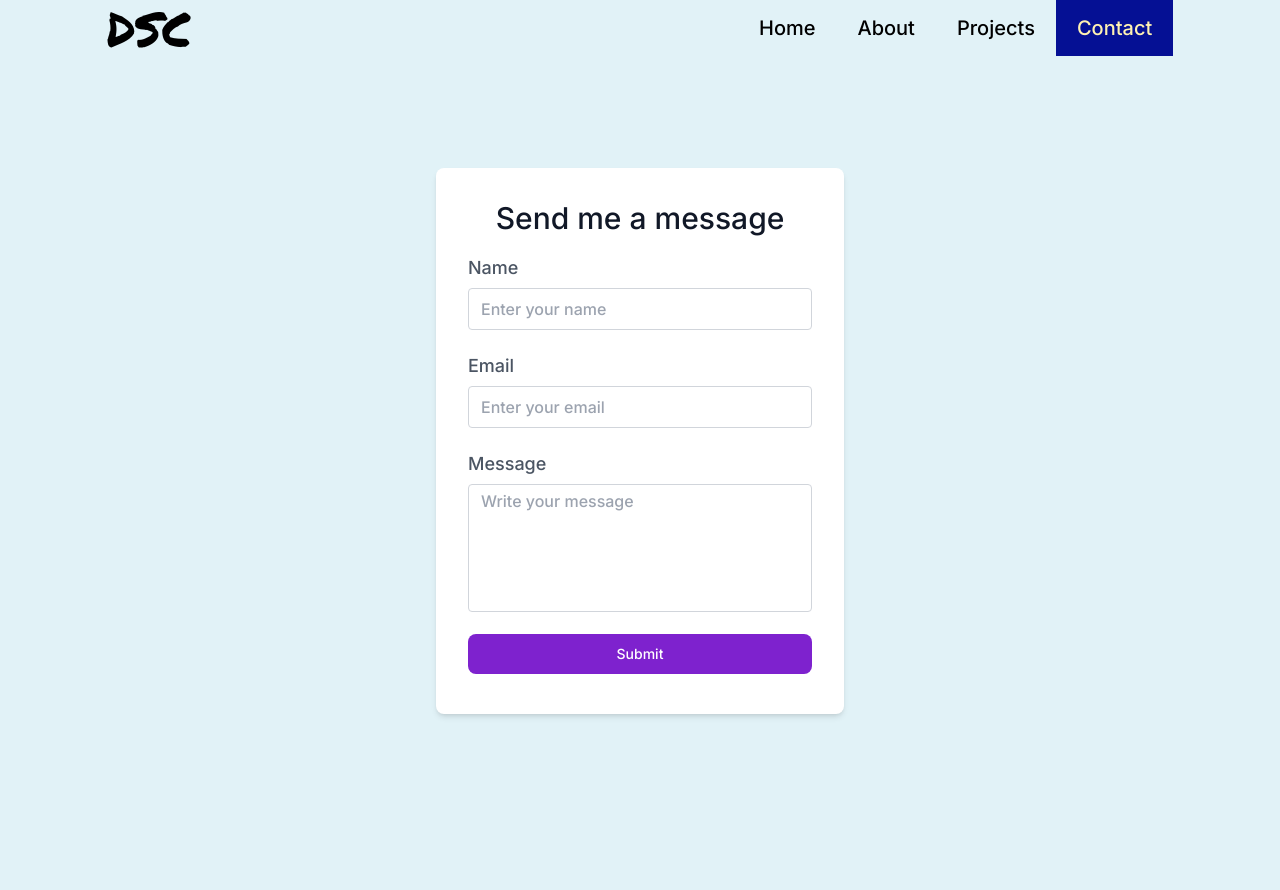
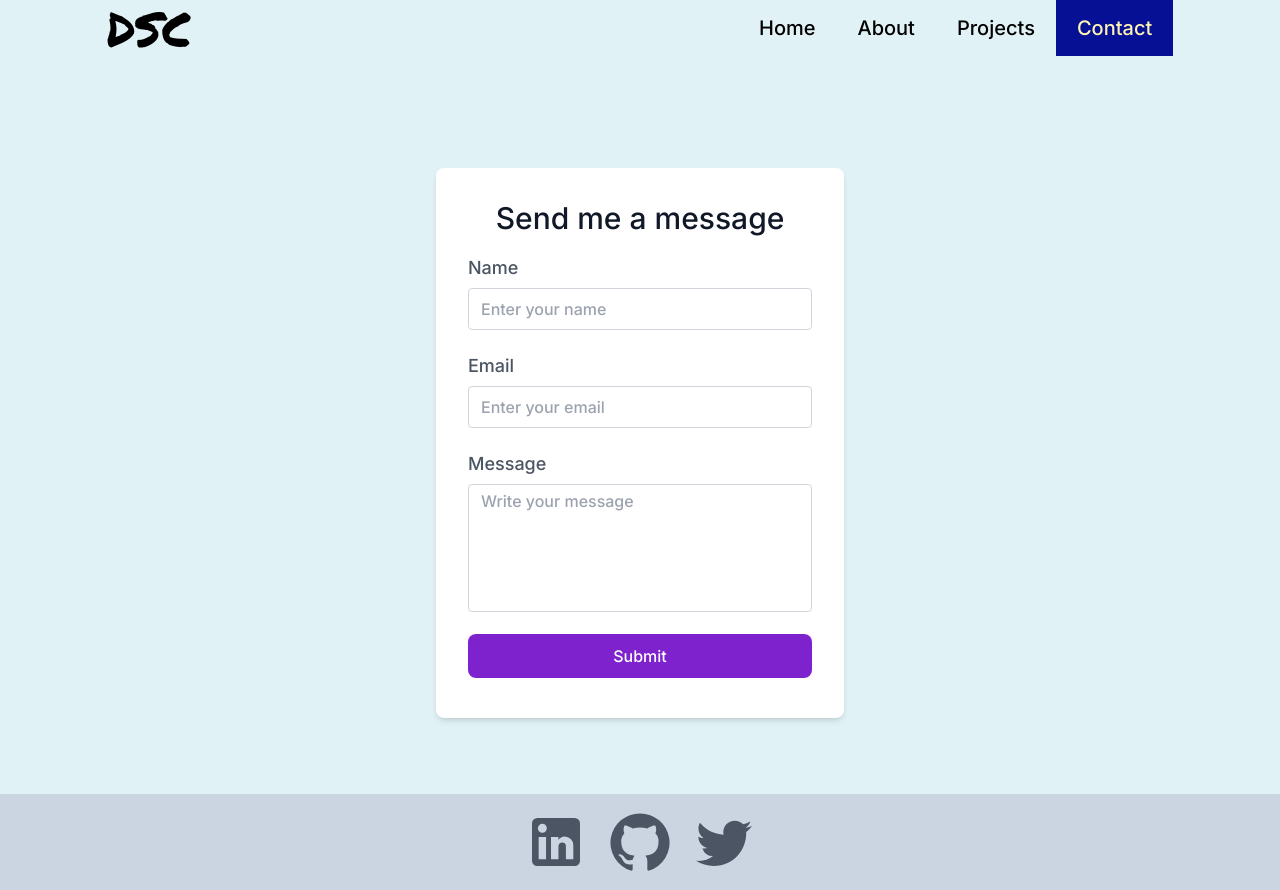
Before and after one commit to SaiChakri-d/d-sai-chakri-portfolio, a React (Create React App) app: page /contact in a window 1280 px wide. Before the commit the page ends 856 px from the top, so only its background shows below. Built offline with nearby package versions, Linux system fonts and the light colour scheme.

Commit message:
modified UI, added social links

```diff
--- a/package.json
+++ b/package.json
@@ -18,7 +18,7 @@
     "react-router-dom": "^6.3.0",
     "react-scripts": "5.0.1",
     "react-scroll": "^1.8.7",
-    "react-tsparticles": "^2.2.2",
+    "react-tsparticles": "^1.40.2",
     "web-vitals": "^2.1.4",
     "yup": "^0.32.11"
   },
--- a/src/components/AboutMe.js
+++ b/src/components/AboutMe.js
@@ -45,10 +45,11 @@ export default function AboutMe() {
         <a
           href="https://drive.google.com/file/d/1idtjYC9_pr5C5TuOouH5RhSMC3L3GXph/view?usp=sharing"
           target="_blank"
+          rel="noreferrer"
         >
           <button
             type="button"
-            className="focus:outline-none text-white bg-purple-700 hover:bg-purple-800 focus:ring-4 focus:ring-purple-300 font-medium rounded-lg text-sm px-5 py-2.5 mb-2 dark:bg-purple-600 dark:hover:bg-purple-700 dark:focus:ring-purple-900"
+            className="focus:outline-none text-white bg-purple-700 hover:bg-purple-800 focus:ring-4 focus:ring-purple-300 font-medium rounded-lg text-md px-5 py-2.5 mb-2 dark:bg-purple-600 dark:hover:bg-purple-700 dark:focus:ring-purple-900"
           >
             Click Here For Resume
           </button>
@@ -82,7 +83,7 @@ export default function AboutMe() {
                   className="px-3 py-2 bg-gray-50 m-3 sm:grid-cols-2 md:grid-cols-3 lg:grid-cols-4 rounded-lg flex items-center hover:scale-125 cursor-pointer md:w-48 w-40"
                   key={index}
                 >
-                  <img alt={`image${index}`} src={el.link} className="w-12" />
+                  <img alt={`pic${index}`} src={el.link} className="w-12" />
                   <h4 className="text-md ml-3 text-center">{el.name}</h4>
                 </motion.div>
               ))}
--- a/src/components/Contact.js
+++ b/src/components/Contact.js
@@ -1,9 +1,11 @@
 import React, { useRef } from "react";
 import { Formik, Form } from "formik";
-import MailIcon from "@mui/icons-material/Mail";
 import * as Yup from "yup";
 import "./Contact.css";
 import emailjs from "@emailjs/browser";
+import GitHubIcon from "@mui/icons-material/GitHub";
+import LinkedInIcon from "@mui/icons-material/LinkedIn";
+import TwitterIcon from "@mui/icons-material/Twitter";
 
 function Contact() {
   const initialValues = {
@@ -55,19 +57,6 @@ function Contact() {
   };
 
   return (
-    // <div className="contact grid grid-rows-5">
-    //   <div className="left">
-    //     <img src={MailIcon} alt=""></img>
-    //     <a class="underline" href="mailto: saichakri.d@gmail.com?subject= &body= ">
-    //       saichakri.d@gmail.com
-    //     </a>
-    //   </div>
-    //   <div className="right">right container</div>
-    // </div>
-    // <div className="contact w-2/3 mt-3 mx-auto bg-slate-300">
-
-    // </div>
-
     <div className="Contact">
       <Formik
         initialValues={initialValues}
@@ -86,9 +75,7 @@ function Contact() {
         }) => (
           <Form ref={form} onSubmit={handleSubmit}>
             <section className="text-gray-600 body-font">
-              <div className="text-center px-auto">
-
-              </div>
+              <div className="text-center px-auto"></div>
               <div className="container px-7 sm:py-14 mx-auto flex">
                 <div className="lg:w-1/3 md:w-1/2 mt-0 bg-white rounded-lg p-8 flex flex-col md:mx-auto w-full md:mt-0 z-10 shadow-md">
                   <h2 className="text-center text-gray-900 text-3xl mb-3 font-medium title-font">
@@ -158,10 +145,70 @@ function Contact() {
                   </div>
                   <button
                     type="submit"
-                    className="focus:outline-none text-white bg-purple-700 hover:bg-purple-800 focus:ring-4 focus:ring-purple-300 font-medium rounded-lg text-sm px-5 py-2.5 mb-2 dark:bg-purple-600 dark:hover:bg-purple-700 dark:focus:ring-purple-900"
+                    className="focus:outline-none text-white bg-purple-700 hover:bg-purple-800 focus:ring-4 focus:ring-purple-300 font-medium rounded-lg text-md px-5 py-2.5 mb-2 dark:bg-purple-600 dark:hover:bg-purple-700 dark:focus:ring-purple-900"
                   >
                     Submit
                   </button>
+                </div>
+              </div>
+              {/* Links */}
+              <div className="h-24 bg-slate-300 mt-5 flex justify-center space-x-5">
+                <div className="w-10 md:w-16">
+                  <a
+                    href="https://www.linkedin.com/in/sai-chakri-d-ba3546278/"
+                    target="_blank"
+                    rel="noreferrer"
+                  >
+                    {
+                      <LinkedInIcon
+                        sx={{
+                          height: "100%",
+                          width: "100%",
+                          "&:hover": {
+                            color: "#051094",
+                          },
+                        }}
+                      />
+                    }
+                  </a>
+                </div>
+                <div className="w-10 md:w-16">
+                  <a
+                    href="https://github.com/SaiChakri-d/"
+                    target="_blank"
+                    rel="noreferrer"
+                  >
+                    {
+                      <GitHubIcon
+                        sx={{
+                          height: "100%",
+                          width: "100%",
+                          "&:hover": {
+                            color: "#051094",
+                          },
+                        }}
+                      />
+                    }
+                  </a>
+                </div>
+                <div className="w-10 md:w-16">
+                  <a
+                    href="https://twitter.com/dschakri117/"
+                    target="_blank"
+                    rel="noreferrer"
+                  >
+                    {
+                      <TwitterIcon
+                        sx={{
+                          height: "100%",
+                          width: "100%",
+                          "&:hover": {
+                            color: "#051094",
+                          },
+                        }}
+                      />
+                    }
+                  </a>
                 </div>
               </div>
             </section>
--- a/src/components/Home.js
+++ b/src/components/Home.js
@@ -2,11 +2,6 @@ import React from "react";
 import ParticlesBg from "./ParticlesBg";
 import "../Global.css"
 const styles = {
-  bgImg: {
-    backgroundImage: "url(../assets/Snowbg-01.jpg)",
-    height: "calc100",
-  },
-
   centerFit: {
     height: "calc(100vh - 3.5rem)",
   },
--- a/src/components/Projects.js
+++ b/src/components/Projects.js
@@ -29,12 +29,12 @@ const Projects = () => {
                 </div>
 
                 <div className="buttons flex mx-4 my-2 space-x-3">
-                  <a href={item.github} target="_blank">
+                  <a href={item.github} target="_blank" rel="noreferrer">
                     <button className="text-purple-700 hover:text-white border border-purple-700 hover:bg-purple-800 focus:ring-4 focus:outline-none focus:ring-purple-300 font-medium rounded-lg text-sm px-5 py-2.5 text-center mr-2 mb-2 dark:border-purple-400 dark:text-purple-400 dark:hover:text-white dark:hover:bg-purple-500 dark:focus:ring-purple-900">
                       GitHub Code
                     </button>
                   </a>
-                  <a href={item.netlify} target="_blank">
+                  <a href={item.netlify} target="_blank" rel="noreferrer">
                     <button className="text-white bg-gradient-to-br from-green-400 to-blue-600 hover:bg-gradient-to-bl focus:ring-4 focus:outline-none focus:ring-green-200 dark:focus:ring-green-800 font-medium rounded-lg text-sm px-5 py-2.5 text-center mr-2 mb-2">
                       Live Link
                     </button>
@@ -44,9 +44,9 @@ const Projects = () => {
             </div>
           ))}
         </div>
-        <div className="buttons flex justify-center mb-9 pb-9">
-          <a href="https://github.com/SaiChakri-d" target="_blank">
-            <button className="focus:outline-none text-white bg-purple-700 hover:bg-purple-800 focus:ring-4 focus:ring-purple-300 font-medium rounded-lg text-sm px-5 py-2.5 mb-2 dark:bg-purple-600 dark:hover:bg-purple-700 dark:focus:ring-purple-900">
+        <div className="buttons flex justify-center mt-3 mb-9 pb-9">
+          <a href="https://github.com/SaiChakri-d?tab=repositories" target="_blank" rel="noreferrer">
+            <button className="focus:outline-none text-white bg-purple-700 hover:bg-purple-800 focus:ring-4 focus:ring-purple-300 font-medium rounded-lg text-md px-5 py-2.5 mb-2 dark:bg-purple-600 dark:hover:bg-purple-700 dark:focus:ring-purple-900">
               Find More
             </button>
           </a>
--- a/src/config/particlesConfig.js
+++ b/src/config/particlesConfig.js
@@ -191,7 +191,7 @@ const particlesConfig = {
       },
     },
     color: {
-      value: "#EF0D50",
+      value: "#051094",
       animation: {
         h: {
           count: 0,
```
Also changed, not shown: src/components/Contact.css (line endings or trailing spaces), src/components/NavbarDrawer.js (line endings or trailing spaces), src/logo.svg (deleted), 1 other file (tests, documents, lock files or other folders).
